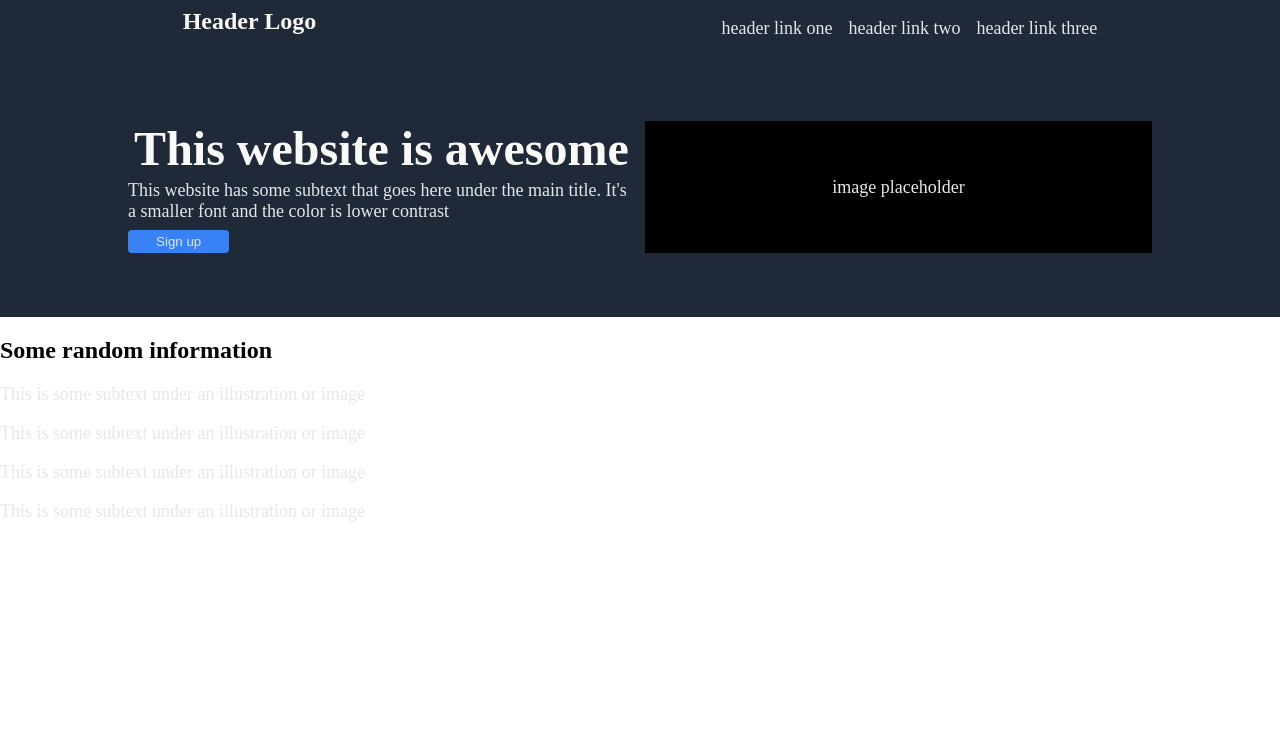
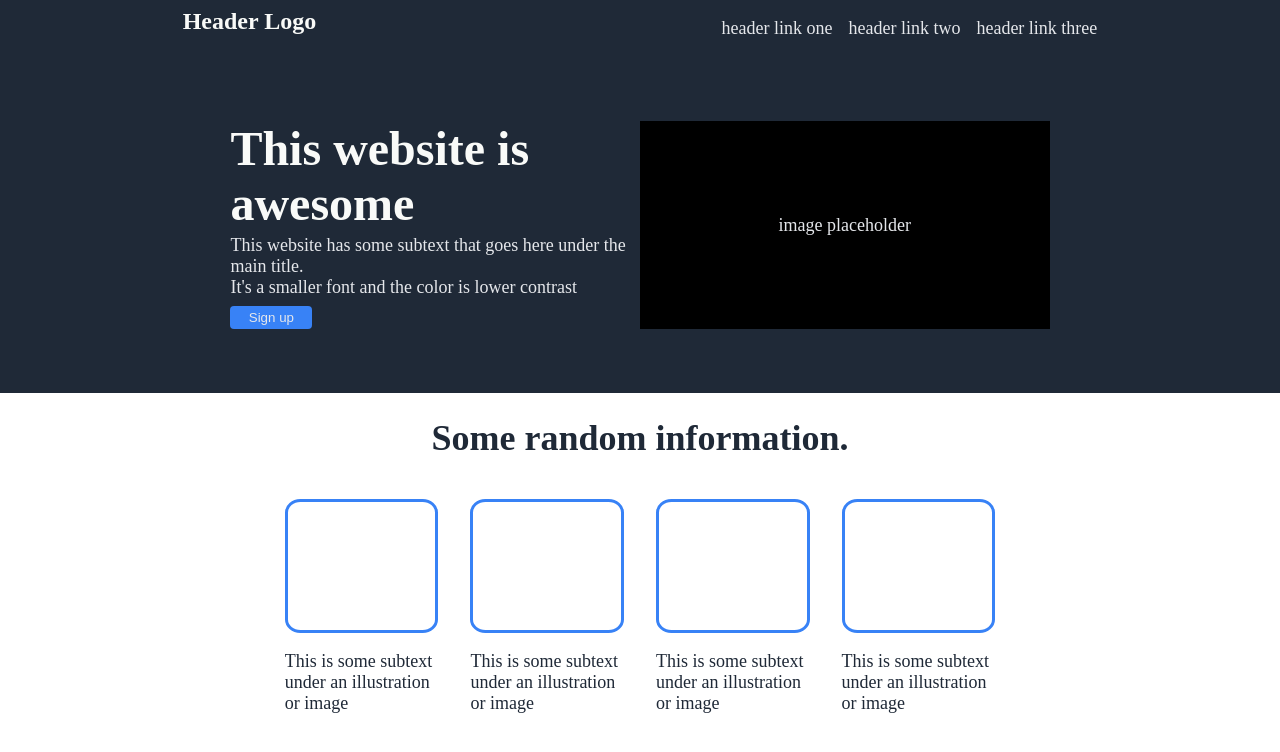
Before and after one commit to GummiBlip/odin-landing-page-v2, a plain HTML site: page index.html in a window 1280 px wide. Drawn offline with Linux system fonts and the light colour scheme.

Commit message:
Refactor CSS and start section 2 CSS

```diff
--- a/index.html
+++ b/index.html
@@ -18,8 +18,8 @@
 
     <div class="hero">
     <div class="hook">
-    <h1>This website is awesome</h1>
-    <p>This website has some subtext that goes here under the main title. It's a smaller font and the color is lower contrast</p>
+    <h1>This website is <br> awesome</h1>
+    <p>This website has some subtext that goes here under the main title. <br> It's a smaller font and the color is lower contrast</p>
     <button class="signup">Sign up</button>
     </div>
     <div class="image-holder">
@@ -27,17 +27,21 @@
     </div>
     </div>
     <div class="information">
-      <h2>Some random information</h2>
-      <div class="info-box">
+      <h2>Some random information.</h2>
+      <div class="info-container">
+        <div class="image-box"></div>
         <p>This is some subtext under an illustration or image</p>
       </div>
-      <div class="info-box">
+      <div class="info-container">
+        <div class="image-box"></div>
         <p>This is some subtext under an illustration or image</p>
       </div>
-      <div class="info-box">
+      <div class="info-container">
+        <div class="image-box"></div>
         <p>This is some subtext under an illustration or image</p>
       </div>
-      <div class="info-box">
+      <div class="info-container">
+        <div class="image-box"></div>
         <p>This is some subtext under an illustration or image</p>
       </div>
     </div>
--- a/style.css
+++ b/style.css
@@ -14,19 +14,19 @@
   display: flex;
   background-color: #1F2937;
   padding: 5% 10%;
-  gap: 1%;
+  justify-content: center;
 }
 .hook {
   display:flex;
-  align-items: center;
+  align-items: flex-start;
   flex-direction: column;
-  flex-basis: 50%
+  flex-basis: 40%;
 }
 
 .hook h1 {
   color: #F9FAF8;
   font-size: 48px;
-  font-weight: 900;
+  font-weight: bold;
   margin-bottom: 0;
   margin-top: 0;
 }
@@ -39,7 +39,6 @@
   background-color: #3882F6;
   color: #E5E7EB;
   min-width: 20%;
-  align-self: flex-start;
   border-radius: 4px;
   padding: 4px;
   border: none;
@@ -50,13 +49,45 @@
   align-items: center;
   justify-content: center;
   background-color: black;
-  flex-basis: 50%
+  flex-basis: 40%;
 }
 
 .nav-links {
   display:flex;
   list-style-type: none;
   gap: 16px;
+}
+
+.information {
+  display: flex;
+  flex-wrap: wrap;
+  justify-content: center;
+  gap: 32px;
+  padding: 8px 10% 10% 10%;
+}
+
+.information h2 {
+  margin: 16px 0px 8px 0px;
+  font-size: 36px;
+  flex-basis: 100%;
+  text-align: center;
+  color: #1F2937;
+
+}
+
+.info-container {
+  display:flex;
+  flex-direction: column;
+  flex-basis: 15%;
+}
+.info-container p {
+  color: #1F2937;
+}
+
+.image-box {
+  min-height: 128px;
+  border: solid #3882F6 3px;
+  border-radius: 10%;
 }
 
 body {
```
